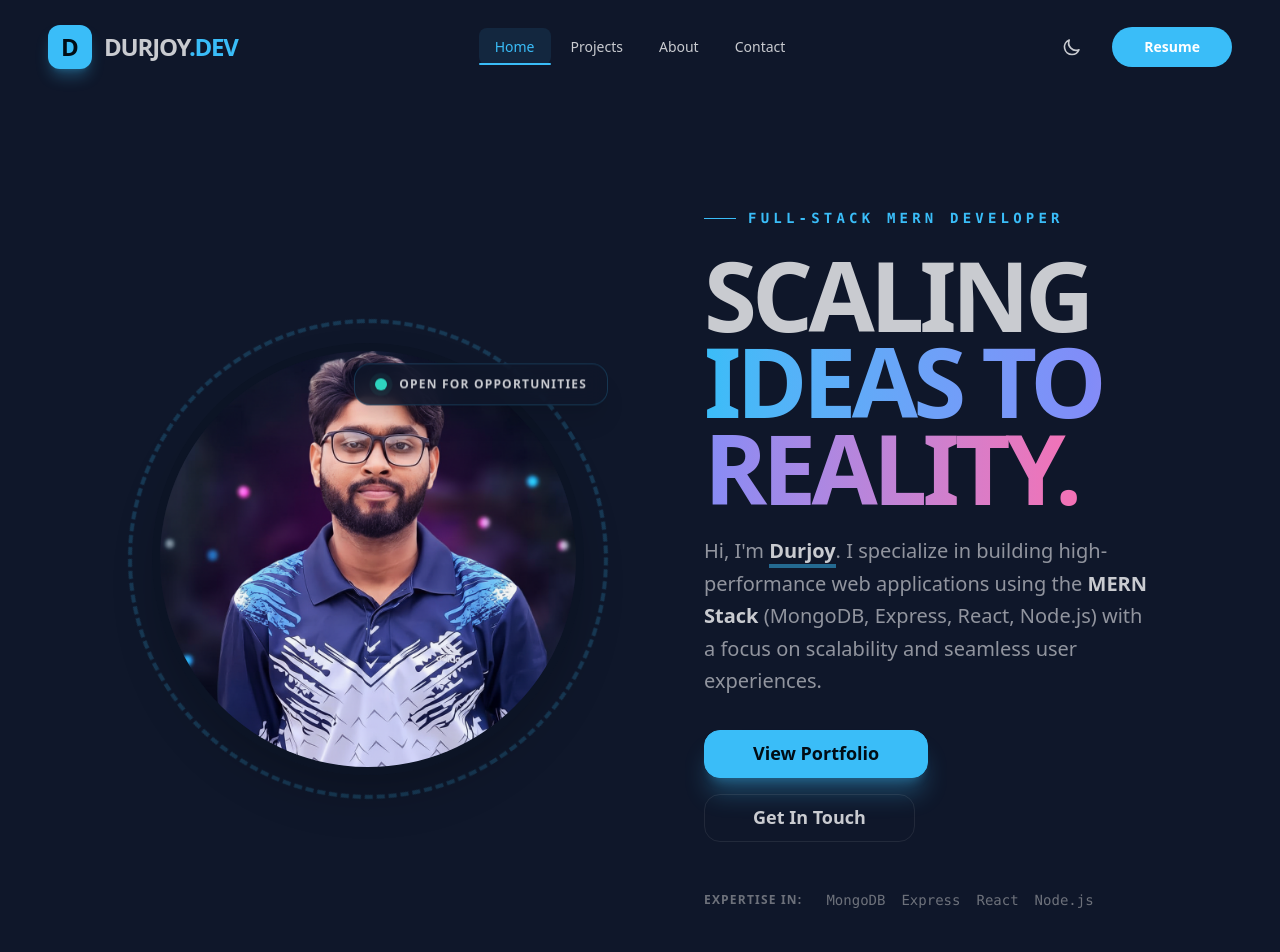
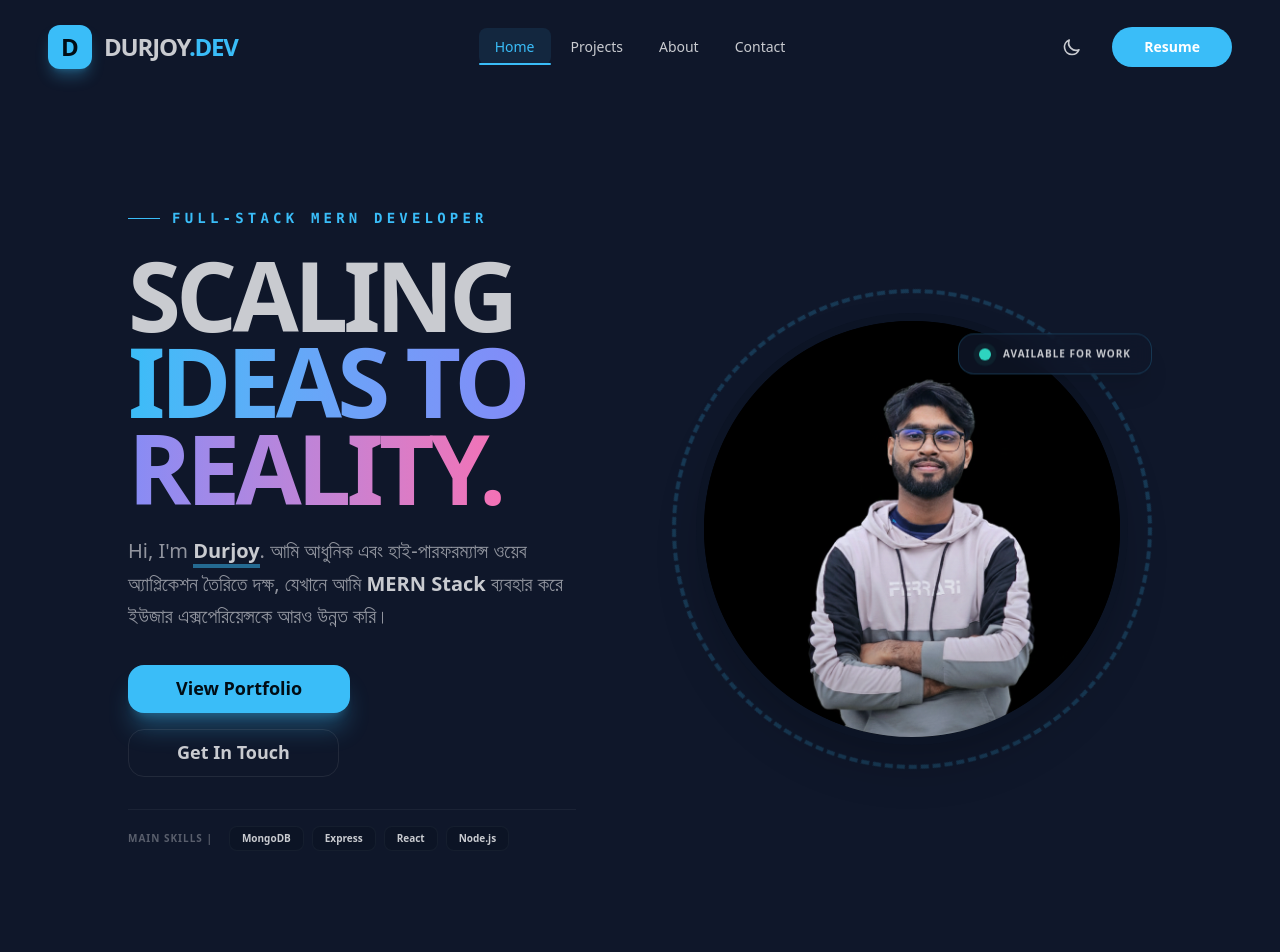
Before and after one commit to Durjoyalways/my-portfolio, a Next.js app: page / in a window 1280 px wide. Shown: the top 952 px of the page. Built offline with nearby package versions, Linux system fonts and the light colour scheme.

Commit message:
changes new profile

```diff
--- a/app/components/home/Hero.tsx
+++ b/app/components/home/Hero.tsx
@@ -1,31 +1,38 @@
 "use client";
 import Link from "next/link";
 import Image from "next/image";
+import { motion } from "framer-motion";
+
+// ইমেজটি সরাসরি ইমপোর্ট করলে নেক্সট জেএস অটোমেটিক ক্যাশ হ্যান্ডেল করবে
+import myPhoto from "@/public/images/your-photo.jpg";
 
 const Hero = () => {
   return (
-    <section className="relative pt-28 pb-20 px-6 lg:px-20 overflow-hidden">
+    <section className="relative pt-28 pb-20 px-6 lg:px-20 overflow-hidden bg-base-100">
       {/* Background Decorative Glows */}
-      <div className="absolute top-1/2 left-0 -translate-y-1/2 w-96 h-96 bg-primary/10 rounded-full blur-[120px] -z-10"></div>
+      <div className="absolute top-1/2 left-0 -translate-y-1/2 w-96 h-96 bg-primary/10 rounded-full blur-[120px] -z-10 animate-pulse"></div>
+      <div className="absolute top-0 right-0 w-80 h-80 bg-secondary/5 rounded-full blur-[100px] -z-10"></div>
 
       <div className="container mx-auto flex flex-col lg:flex-row items-center gap-12 lg:gap-24">
 
-        {/* Left Side: Big Profile Photo */}
-        <div className="flex-1 flex justify-center lg:justify-end">
+        {/* Left Side: Big Profile Photo with Premium Glow */}
+        <div className="flex-1 flex justify-center lg:justify-end order-1 lg:order-2">
           <div className="relative w-72 h-72 md:w-96 md:h-96 lg:w-[480px] lg:h-[480px] group">
 
             {/* Spinning Dashed Ring */}
             <div className="absolute inset-0 border-4 border-dashed border-primary/20 rounded-full animate-[spin_40s_linear_infinite]"></div>
 
-            {/* Main Photo Container */}
-            <div className="absolute inset-6 rounded-full overflow-hidden border-8 border-base-200 shadow-2xl transition-all duration-500 group-hover:shadow-primary/30">
+            {/* Main Photo Container - Black BG for the black photo to blend */}
+            <div className="absolute inset-6 rounded-full overflow-hidden border-8 border-base-200 bg-black shadow-2xl transition-all duration-500 group-hover:shadow-primary/30">
               <Image
-                src="/images/your-photo.jpg"
+                src={myPhoto}
                 alt="Durjoy - MERN Stack Developer"
                 fill
                 className="object-cover transition-transform duration-700 group-hover:scale-110"
                 priority
               />
+              {/* Subtle Gradient to blend the black background better */}
+              <div className="absolute inset-0 bg-gradient-to-t from-black/20 via-transparent to-transparent"></div>
             </div>
 
             {/* Status Badge */}
@@ -34,20 +41,24 @@ const Hero = () => {
                 <span className="animate-ping absolute inline-flex h-full w-full rounded-full bg-success opacity-75"></span>
                 <span className="relative inline-flex rounded-full h-3 w-3 bg-success"></span>
               </span>
-              <span className="font-bold text-xs uppercase tracking-widest text-base-content">Open for Opportunities</span>
+              <span className="font-bold text-[10px] uppercase tracking-widest text-base-content">Available for work</span>
             </div>
           </div>
         </div>
 
         {/* Right Side: Text Content */}
-        <div className="flex-1 text-center lg:text-left space-y-8">
+        <div className="flex-1 text-center lg:text-left space-y-8 order-2 lg:order-1">
           <div className="space-y-6">
-            <h2 className="text-primary font-mono font-bold tracking-[0.3em] text-sm uppercase flex items-center justify-center lg:justify-start gap-3">
+            <motion.h2
+              initial={{ opacity: 0, x: -20 }}
+              animate={{ opacity: 1, x: 0 }}
+              className="text-primary font-mono font-bold tracking-[0.3em] text-sm uppercase flex items-center justify-center lg:justify-start gap-3"
+            >
               <span className="h-[1px] w-8 bg-primary"></span>
               Full-Stack MERN Developer
-            </h2>
+            </motion.h2>
 
-            <h1 className="text-6xl md:text-8xl font-black tracking-tighter leading-[0.9] text-base-content">
+            <h1 className="text-6xl md:text-8xl font-black tracking-tighter leading-[0.9] text-base-content uppercase">
               SCALING <br />
               <span className="text-transparent bg-clip-text bg-gradient-to-r from-primary via-secondary to-accent">
                 IDEAS TO REALITY.
@@ -56,14 +67,14 @@ const Hero = () => {
 
             <p className="text-lg md:text-xl text-base-content/70 leading-relaxed max-w-xl mx-auto lg:mx-0 font-medium">
               Hi, I'm <span className="text-base-content font-bold border-b-4 border-primary/50">Durjoy</span>.
-              I specialize in building high-performance web applications using the
+              আমি আধুনিক এবং হাই-পারফরম্যান্স ওয়েব অ্যাপ্লিকেশন তৈরিতে দক্ষ, যেখানে আমি
               <span className="text-base-content font-semibold"> MERN Stack </span>
-              (MongoDB, Express, React, Node.js) with a focus on scalability and seamless user experiences.
+              ব্যবহার করে ইউজার এক্সপেরিয়েন্সকে আরও উন্নত করি।
             </p>
           </div>
 
           <div className="flex flex-wrap justify-center lg:justify-start gap-4">
-            <Link href="/projects" className="btn btn-primary btn-lg rounded-2xl px-12 shadow-xl shadow-primary/30 hover:scale-105 active:scale-95 transition-all normal-case">
+            <Link href="/projects" className="btn btn-primary btn-lg rounded-2xl px-12 shadow-xl shadow-primary/30 hover:scale-105 active:scale-95 transition-all normal-case border-none">
               View Portfolio
             </Link>
             <Link href="/contact" className="btn btn-ghost btn-lg rounded-2xl px-12 border border-base-content/10 hover:bg-base-content hover:text-base-100 transition-all normal-case">
@@ -71,15 +82,16 @@ const Hero = () => {
             </Link>
           </div>
 
-          {/* Quick Skill Indicator */}
-          <div className="flex items-center justify-center lg:justify-start gap-6 pt-4 opacity-50 grayscale hover:grayscale-0 transition-all">
-             <span className="text-xs font-bold tracking-widest uppercase">Expertise in:</span>
-             <div className="flex gap-4 text-sm font-mono">
-                <span>MongoDB</span>
-                <span>Express</span>
-                <span>React</span>
-                <span>Node.js</span>
-             </div>
+          {/* Expertise Indicator */}
+          <div className="flex items-center justify-center lg:justify-start gap-4 pt-4 border-t border-white/5">
+              <span className="text-[10px] font-bold tracking-widest uppercase opacity-40">Main Skills |</span>
+              <div className="flex gap-2">
+                {['MongoDB', 'Express', 'React', 'Node.js'].map((tech) => (
+                  <span key={tech} className="px-3 py-1 bg-base-200 rounded-lg text-[10px] font-bold border border-base-content/5">
+                    {tech}
+                  </span>
+                ))}
+              </div>
           </div>
         </div>
       </div>
```
Also changed, not shown: public/images/your-photo.jpg.
